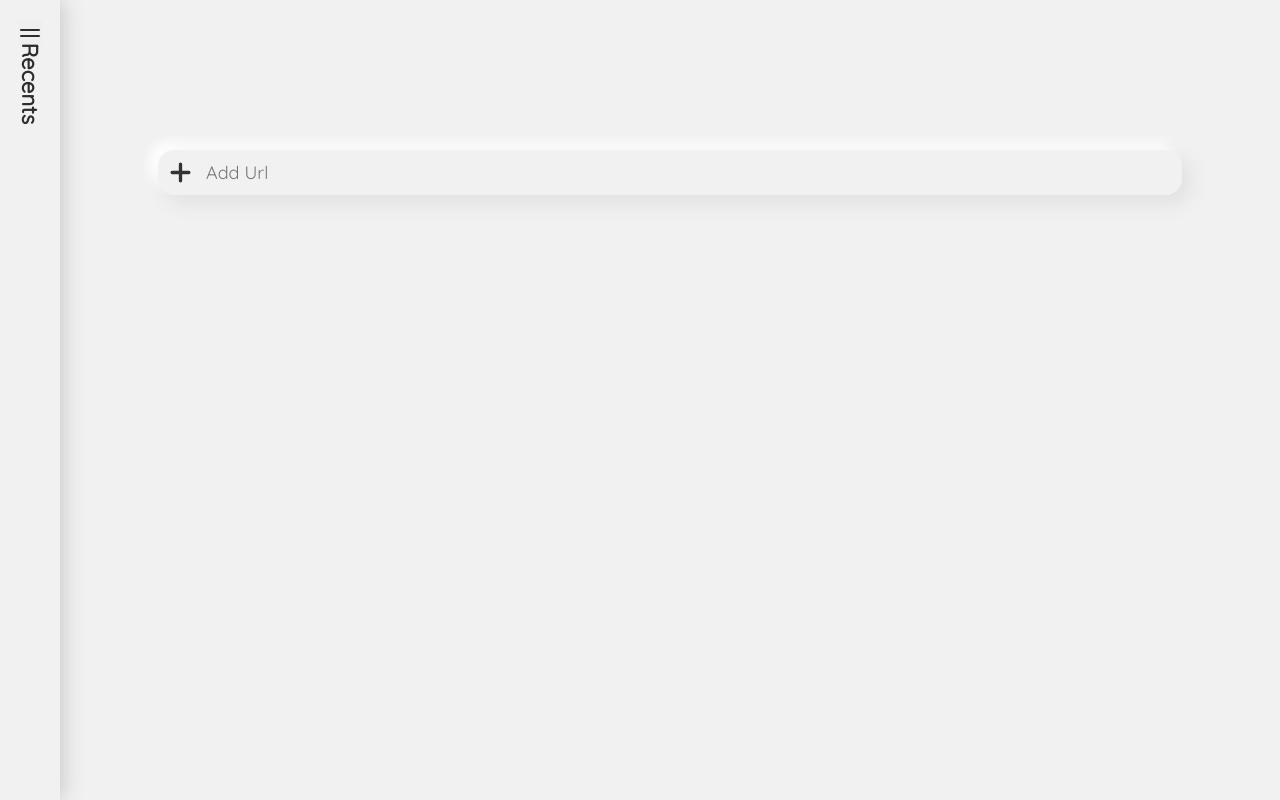
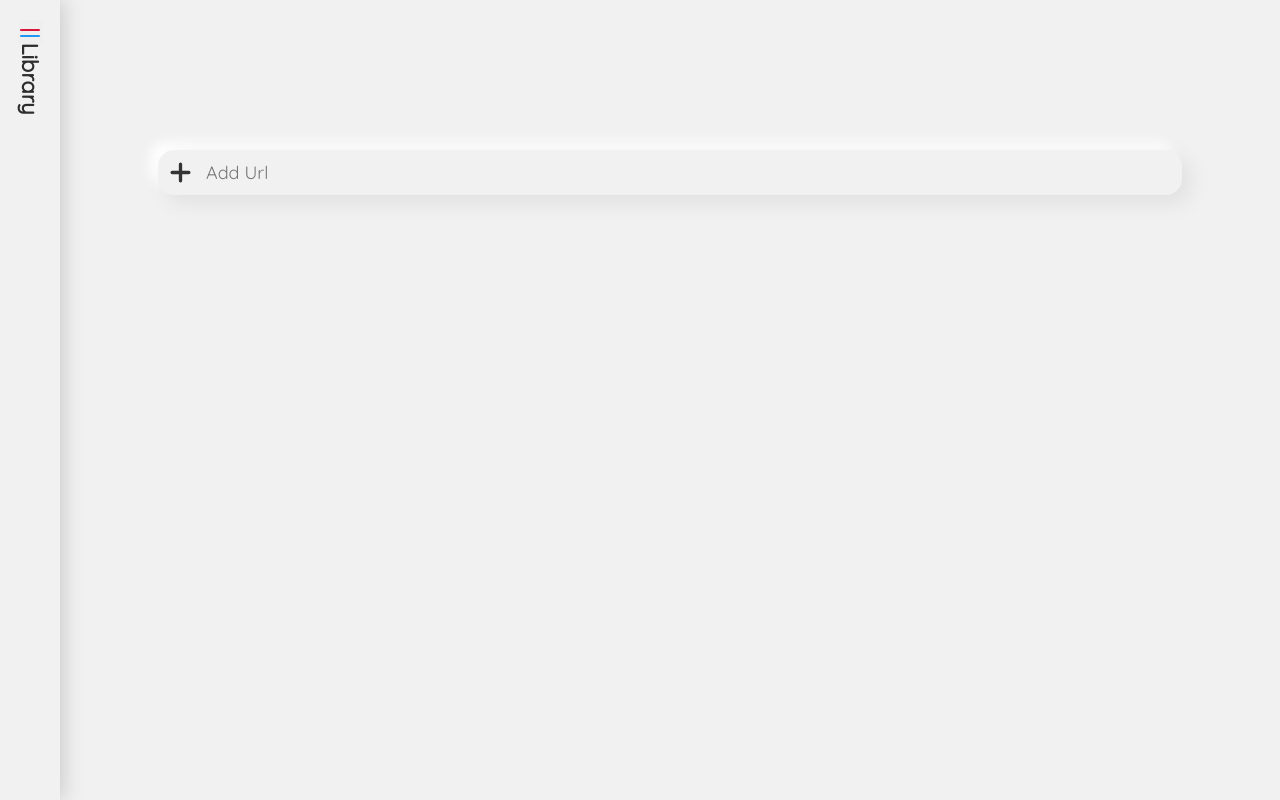
Before and after one commit to mahdi-farnia/link-window, a React (Create React App) app: page / in a window 1280 px wide. Built offline with nearby package versions, Linux system fonts and the light colour scheme.

Commit message:
recent -> library & add link added

```diff
--- a/src/App.js
+++ b/src/App.js
@@ -1,11 +1,11 @@
 import React from 'react';
-import RecentPanel from './components/RecentPanel';
+import LibraryPanel from './components/LibraryPanel';
 import SearchField from './components/SearchField';
 
 function App() {
   return (
     <>
-      <RecentPanel />
+      <LibraryPanel />
       <SearchField />
     </>
   );
--- a/src/actions/index.js
+++ b/src/actions/index.js
@@ -1,38 +1,38 @@
 // Types Goes Here
 export const Action = {
-  addUrl: 'ADD_URL',
-  removeUrl: 'REMOVE_URL',
-  renameUrl: 'RENAME_URL'
+  addToLibrary: 'ADD_TO_LIBRARY',
+  removeFromLibrary: 'REMOVE_FROM_LIBRARY',
+  renameLink: 'RENAME_LINK'
 };
 
 /**
- * @param {{url: string, name: string, visited: 0, dateCreated: number}} newUrl
+ * @param {{url: string, name: string, visited: 0, dateCreated: number}} newLink
  */
-export function addUrl(newUrl) {
+export function addToLibrary(newLink) {
   return {
-    type: Action.addUrl,
-    newUrl
+    type: Action.addToLibrary,
+    newLink
   };
 }
 
 /**
- * @param {string} oldUrl
+ * @param {string} oldLinkUrl
  */
-export function removeUrl(oldUrl) {
+export function removeFromLibrary(oldLinkUrl) {
   return {
-    type: Action.removeUrl,
-    oldUrl
+    type: Action.removeFromLibrary,
+    oldLinkUrl
   };
 }
 
 /**
- * @param {string} url
- * @param {string} newName
+ * @param {string} linkUrl
+ * @param {string} newLinkName
  */
-export function renameUrl(url, newName) {
+export function renameLink(linkUrl, newLinkName) {
   return {
-    type: Action.renameUrl,
-    url,
-    newName
+    type: Action.renameLink,
+    linkUrl,
+    newLinkName
   };
 }
--- /dev/null
+++ b/src/components/LibraryPanel.js
@@ -0,0 +1,44 @@
+import React, { useRef } from 'react';
+import '../style/library-panel.css';
+import { useSelector } from 'react-redux';
+import LibraryItem from './LibraryItem';
+
+export default function LibraryPanel() {
+  // @ts-ignore
+  const links = useSelector((store) => store.links),
+    LibraryPanel = useRef(null);
+
+  return (
+    <section ref={LibraryPanel} id="library-panel" className="close">
+      <button
+        id="close-library-panel"
+        title="Close Library Panel"
+        onClick={() => LibraryPanel.current.classList.toggle('close')}
+      >
+        <label>
+          <span className="row-1"></span>
+          <span className="row-2"></span>
+        </label>
+      </button>
+      <header className="library-panel__header">
+        <h2>Library</h2>
+      </header>
+      <div className="links-wrapper">
+        <ul id="links">
+          {Array.isArray(links) && links.length > 0 ? (
+            links
+              // Sort By Most Visited -> 5, 4, 3, 2, 1
+              .sort((a, b) => b.visited - a.visited)
+              .map((link) => (
+                <LibraryItem name={link.name} url={link.url} key={link.url} />
+              ))
+          ) : (
+            <span className="empty">No Links Found!</span>
+          )}
+        </ul>
+      </div>
+    </section>
+  );
+}
+
+React.memo(LibraryPanel);
--- a/src/components/RecentPanel.js
+++ /dev/null
@@ -1,47 +0,0 @@
-import React, { useRef } from 'react';
-import '../style/recent-panel.css';
-import { useSelector } from 'react-redux';
-import RecentItem from './RecentItem';
-
-export default function RecentPanel({}) {
-  const recents = useSelector((store) => store.recents),
-    recentPanel = useRef(null);
-
-  return (
-    <section ref={recentPanel} id="recent-panel" className="close">
-      <button
-        id="close-recent-panel"
-        title="Close Recents"
-        onClick={() => recentPanel.current.classList.toggle('close')}
-      >
-        <label>
-          <span className="row-1"></span>
-          <span className="row-2"></span>
-        </label>
-      </button>
-      <header className="recent-panel__header">
-        <h2>Recents</h2>
-      </header>
-      <div className="recents-wrapper">
-        <ul id="recents">
-          {Array.isArray(recents) ? (
-            recents
-              // Sort By Most Visited -> 5, 4, 3, 2, 1
-              .sort((a, b) => b.visited - a.visited)
-              .map((recent) => (
-                <RecentItem
-                  name={recent.name}
-                  url={recent.url}
-                  key={recent.url}
-                />
-              ))
-          ) : (
-            <span className="empty">No Recent Found!</span>
-          )}
-        </ul>
-      </div>
-    </section>
-  );
-}
-
-React.memo(RecentPanel);
--- a/src/components/SearchField.js
+++ b/src/components/SearchField.js
@@ -1,11 +1,11 @@
 import React, { useRef, useState } from 'react';
-import { useDispatch } from 'react-redux';
+import { useDispatch, useSelector } from 'react-redux';
 import '../style/search-field.css';
-import { addUrl } from '../actions';
+import { addToLibrary } from '../actions';
 
 // const APIKEY = 'AIzaSyAA0muLeuu726-eSkL7gwXeq-fJJ-AGa5o';
 
-const urlRegExp = /[(http(s)?):\/\/(www\.)?a-zA-Z0-9@:%._\+~#=]{2,256}\.[a-z]{2,6}\b([-a-zA-Z0-9@:%_\+.~#?&\/\/=]*)/;
+const urlRegExp = /[(http(s)?)://(www.)?a-zA-Z0-9@:%._+~#=]{2,256}.[a-z]{2,6}\b([-a-zA-Z0-9@:%_+.~#?&//=]*)/;
 
 // Suggest
 const searchType = (input, suggestion, setComplete) => {
@@ -24,7 +24,7 @@ const searchType = (input, suggestion, setComplete) => {
 };
 
 // Prevent "Tab",..., Submit,...
-const inputSetting = (e, complete, setComplete, submitDispatch) => {
+const inputSetting = (e, complete, setComplete, submitDispatch, links = []) => {
   if (e.key === 'Tab' || e.which === 9) e.preventDefault();
 
   if (complete) {
@@ -32,7 +32,9 @@ const inputSetting = (e, complete, setComplete, submitDispatch) => {
       e.key === 'Enter' ||
       e.which === 13 ||
       e.key === 'ArrowRight' ||
-      e.which === 39
+      e.which === 39 ||
+      e.key === 'Tab' ||
+      e.which === 9
     ) {
       e.target.value = 'http';
       setComplete(false);
@@ -40,14 +42,20 @@ const inputSetting = (e, complete, setComplete, submitDispatch) => {
   }
   // Submit
   else if (e.key === 'Enter' || e.which === 13) {
-    const { value } = e.target;
+    const { value } = e.target,
+      // Parse URL
+      Url = new URL(
+        /https:\/\/|http:\/\//.exec(value + '') ? value : 'http://' + value
+      ),
+      url = Url.href;
 
     if (!value.match(urlRegExp)) alert('Url is not valid');
+    else if (links.find((link) => link.url === url)) alert('Url already exist');
     else {
       submitDispatch(
-        addUrl({
-          url: value,
-          name: value,
+        addToLibrary({
+          url,
+          name: url,
           visited: 0,
           dateCreated: Date.now()
         })
@@ -61,27 +69,29 @@ export default function SearchField() {
   const input = useRef(null),
     suggestion = useRef(null),
     [autoComplete, setAutoComplete] = useState(false),
+    // @ts-ignore
+    links = useSelector((store) => store.links),
     dispatch = useDispatch();
 
   return (
-    <section id='search-field'>
-      <div className='input-wrapper'>
+    <section id="search-field">
+      <div className="input-wrapper">
         <button
-          className='icon'
-          title='Clear Field'
+          className="icon"
+          title="Clear Field"
           onClick={() => {
             input.current.focus();
             input.current.value = '';
           }}
         ></button>
-        <span className='suggest' ref={suggestion}></span>
+        <span className="suggest" ref={suggestion}></span>
         <input
-          type='text'
-          id='url-field'
-          placeholder='Add Url'
+          type="text"
+          id="url-field"
+          placeholder="Add Url"
           ref={input}
           onKeyDown={(e) =>
-            inputSetting(e, autoComplete, setAutoComplete, dispatch)
+            inputSetting(e, autoComplete, setAutoComplete, dispatch, links)
           }
           onKeyUp={() =>
             searchType(input.current, suggestion.current, setAutoComplete)
--- a/src/reducer/index.js
+++ b/src/reducer/index.js
@@ -1,22 +1,22 @@
 import { combineReducers } from 'redux';
 import { Action } from '../actions';
 
-const url = (urlObjects = [], action) => {
+const links = (Links = [], action) => {
   switch (action.type) {
-    case Action.addUrl:
-      return [...urlObjects, action.newUrl];
-    case Action.removeUrl:
-      return urlObjects.filter((url) => url.url !== action.oldUrl);
-    case Action.renameUrl:
-      return urlObjects.map((urlObj) => {
-        if (urlObj.url === action.url) urlObj.name = action.newName;
-        return urlObj;
+    case Action.addToLibrary:
+      return [...Links, action.newLink];
+    case Action.removeFromLibrary:
+      return Links.filter((link) => link.url !== action.oldLinkUrl);
+    case Action.renameLink:
+      return Links.map((link) => {
+        if (link.url === action.linkUrl) link.name = action.newLinkName;
+        return link;
       });
     default:
-      return urlObjects;
+      return Links;
   }
 };
 
 export default combineReducers({
-  url
+  links
 });
--- a/src/style/recent-panel.css
+++ b/src/style/library-panel.css
@@ -1,5 +1,5 @@
-#recent-panel {
-  width: var(--recent-panel-default-width);
+#library-panel {
+  width: var(--library-panel-default-width);
   height: 100vh;
   background-color: var(--default-theme-background-color);
   display: flex;
@@ -16,40 +16,42 @@
   transition: width 0.4s ease-in-out;
 }
 /* Close Animation */
-#recent-panel.close {
-  width: var(--recent-panel-minimized-width);
+#library-panel.close {
+  width: var(--library-panel-minimized-width);
 }
 
-#recent-panel.close #close-recent-panel label .row-1 {
+#library-panel.close #close-library-panel label .row-1 {
+  background-color: crimson;
   transform: rotate(0) translateY(-2px);
 }
 
-#recent-panel.close #close-recent-panel label .row-2 {
+#library-panel.close #close-library-panel label .row-2 {
+  background-color: #2196f3;
   transform: rotate(0) translateY(2px);
 }
 
-#recent-panel.close .recent-panel__header {
+#library-panel.close .library-panel__header {
   transform: rotate(90deg) translateX(5px) scale(0.7);
 }
 
-#recent-panel.close #recents > .empty {
+#library-panel.close #links > .empty {
   opacity: 0;
 }
 
-#recent-panel.close .recents-wrapper {
+#library-panel.close .links-wrapper {
   padding: 20px 10px;
 }
 
-#recent-panel.close #recents .favicon {
+#library-panel.close #links .favicon {
   left: 6px;
 }
 
-#recent-panel.close #recents .url-name {
+#library-panel.close #links .url-name {
   padding-left: 40px;
 }
 /**/
 
-#close-recent-panel {
+#close-library-panel {
   width: 25px;
   height: 25px;
   position: absolute;
@@ -58,7 +60,7 @@
   cursor: pointer;
 }
 
-#close-recent-panel label {
+#close-library-panel label {
   width: 100%;
   height: 100%;
   display: flex;
@@ -68,26 +70,26 @@
   pointer-events: none;
 }
 
-#close-recent-panel span {
+#close-library-panel span {
   width: 20px;
   height: 2px;
   display: block;
   background-color: var(--default-theme-text-color);
   border-radius: 2px;
-  transition: transform 0.3s ease;
+  transition: transform 0.3s ease, color 0.3s ease;
 }
 
-#close-recent-panel .row-1 {
+#close-library-panel .row-1 {
   transform: rotate(45deg) translateY(0);
 }
 
-#close-recent-panel .row-2 {
+#close-library-panel .row-2 {
   transform: rotate(-45deg) translateY(0);
   transform-origin: 40% 50%;
 }
 
-.recent-panel__header,
-.recent-panel__header h2 {
+.library-panel__header,
+.library-panel__header h2 {
   width: 100%;
   text-align: center;
   margin: 20px 0;
@@ -95,20 +97,20 @@
   transition: transform 0.3s ease-in-out;
 }
 
-.recents-wrapper {
+.links-wrapper {
   width: 100%;
   flex: 1;
   padding: 20px;
   transition: padding 0.3s ease;
 }
 
-#recents {
+#links {
   width: 100%;
   height: 100%;
   overflow: hidden auto;
 }
 
-#recents > .empty {
+#links > .empty {
   width: 100%;
   display: block;
   text-align: center;
@@ -119,7 +121,7 @@
   transition: opacity 0.3s ease;
 }
 
-#recents > .empty::after {
+#links > .empty::after {
   content: '';
   width: 100%;
   height: 100%;
@@ -131,7 +133,7 @@
   pointer-events: none;
 }
 
-#recents li {
+#links li {
   width: 100%;
   height: 45px;
   min-width: max-content;
@@ -144,7 +146,7 @@
   position: relative;
 }
 
-#recents .favicon {
+#links .favicon {
   width: 25px;
   height: 25px;
   background-size: contain;
@@ -158,10 +160,10 @@
   border-radius: 50%;
   pointer-events: none;
   text-transform: capitalize;
-  transform: left 0.3s ease;
+  transition: left 0.3s ease;
 }
 
-#recents .favicon.loading {
+#links .favicon.loading {
   transform: rotate(0deg);
   background-size: 80%;
   animation: loading 0.6s linear infinite;
@@ -174,8 +176,8 @@
   }
 }
 
-#recents .url-name {
-  flex: 1;
+#links .url-name {
+  width: 255px;
   text-overflow: ellipsis;
   overflow: hidden;
   white-space: nowrap;
@@ -184,15 +186,16 @@
   transition: padding-left 0.3s ease;
 }
 
-#recents .url-name:hover {
+#links .url-name:hover {
   padding-left: 40px;
 }
 
-#recents .recent-item__option {
+#links .link-item__option {
+  width: 105px;
   height: 100%;
 }
 
-#recents .recent-item__option > span {
+#links .link-item__option > span {
   width: 45px;
   height: 100%;
   display: inline-block;
@@ -200,18 +203,18 @@
   transition: background-color 0.3s ease;
 }
 
-#recents .recent-item__option > span:hover {
+#links .link-item__option > span:hover {
   background-color: #ddd;
 }
 
-#recents .rename {
+#links .rename {
   background: url('../assets/rename.svg') no-repeat center;
   background-size: 20px;
   margin-right: 15px;
   cursor: pointer;
 }
 
-#recents .delete {
+#links .delete {
   background: url('../assets/trash.svg') no-repeat;
   background-position: center 8px;
   background-size: 25px;
--- a/src/style/main.css
+++ b/src/style/main.css
@@ -13,9 +13,9 @@
   --default-theme-background-color: #f1f1f1;
   --default-theme-text-color: #2d2d2d;
   --primary-color: #2196f3;
-  --recent-panel-default-width: 400px;
+  --library-panel-default-width: 400px;
   --highest-z-index: 10;
-  --recent-panel-minimized-width: 60px;
+  --library-panel-minimized-width: 60px;
 }
 
 body {
--- a/src/style/search-field.css
+++ b/src/style/search-field.css
@@ -6,7 +6,7 @@
   position: relative;
   top: 150px;
   left: 0;
-  padding-left: calc(var(--recent-panel-minimized-width) + 10px);
+  padding-left: calc(var(--library-panel-minimized-width) + 10px);
   padding-right: 10px;
 }
 
```
Also changed, not shown: src/components/LibraryItem.js (renamed from src/components/RecentItem.js, +11 -11 lines).
